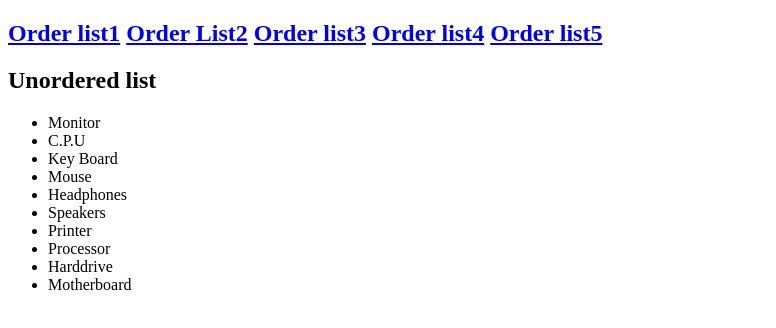
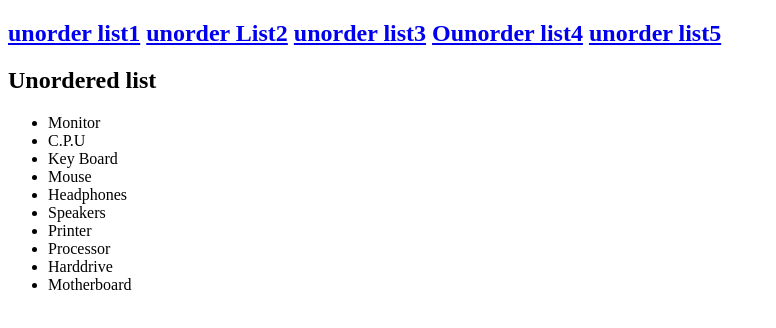
Before and after one commit to PROGRAMMINGWITHUSMAN/unorderlist, a plain HTML site: page unorderlist2.html in a window 1280 px wide. Shown: the whole page, without its empty margins (0-776 px from the left). Drawn offline with Linux system fonts and the light colour scheme.

Commit message:
Update unorderlist2.html

```diff
--- a/unorderlist2.html
+++ b/unorderlist2.html
@@ -1,11 +1,11 @@
 <!DOCTYPE html>
 <html>
 <body>
-<h2><a href="index.html">Order list1</a>
-<a href="unorderlist2.html">Order List2</a>
-<a href="unorderlist3.html">Order list3</a>
-<a href="unorderlist4.html">Order list4</a>
-<a href="unorderlist5.html">Order list5</a></h2>
+<h2><a href="index.html">unorder list1</a>
+<a href="unorderlist2.html">unorder List2</a>
+<a href="unorderlist3.html">unorder list3</a>
+<a href="unorderlist4.html">Ounorder list4</a>
+<a href="unorderlist5.html">unorder list5</a></h2>
 <h2>Unordered list</h2>
 
 <ul>
```
